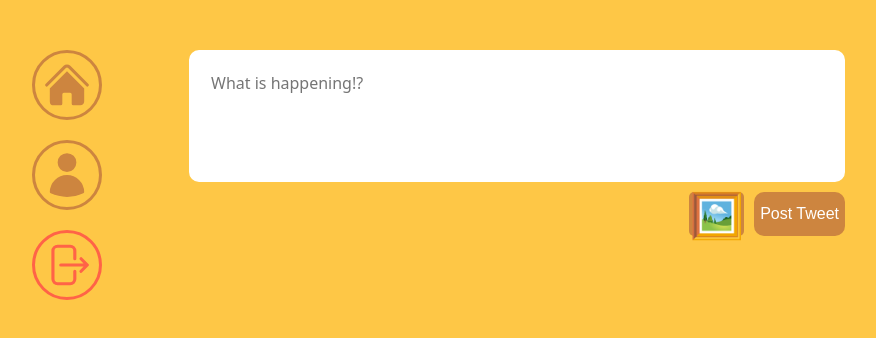
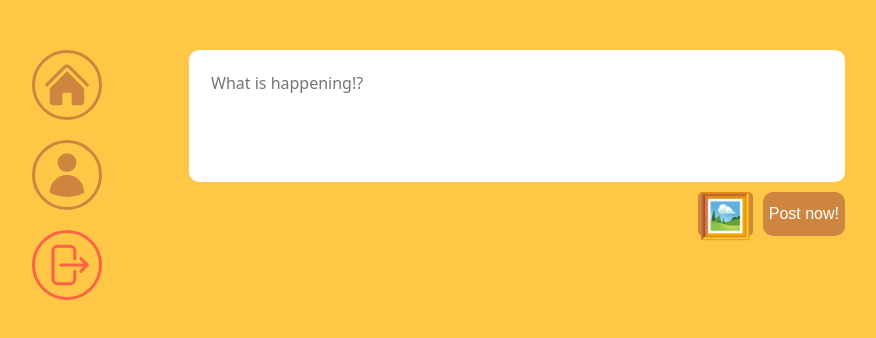
Before and after one commit to cjw020607/Cheese_SNS, a React (Vite) app: page / in a window 1280 px wide. Shown: the top 338 px of the page, without its empty margins (225-1101 px from the left). Built offline with nearby package versions, Linux system fonts and the light colour scheme; no server answers; sample sign-in values are in the browser's storage.

Commit message:
Uploading Images

```diff
--- a/src/components/post-tweet-form.tsx
+++ b/src/components/post-form.tsx
@@ -1,5 +1,8 @@
+import { addDoc, collection, updateDoc } from "firebase/firestore";
 import { useState } from "react";
 import styled from "styled-components";
+import { auth, db, storage } from "../routes/firebase";
+import { getDownloadURL, ref, uploadBytes } from "firebase/storage";
 
 const Form = styled.form`
 display:grid;
@@ -52,12 +55,12 @@ cursor:pointer;
     opacity:0.9;
 }
 `;
-export default function PostTweetForm(){
-    const [tweet,setTweet]=useState("");
+export default function PostForm(){
+    const [post,setPost]=useState("");
     const [isLoading,setIsLoading]=useState(false);
     const [file,setFile]=useState<File|null>(null);
     const onChange=(e:React.ChangeEvent<HTMLTextAreaElement>)=>{
-        setTweet(e.target.value);
+        setPost(e.target.value);
     };
     const onFileChange=(e: React.ChangeEvent<HTMLInputElement>)=>{
         const {files}=e.target;
@@ -65,17 +68,46 @@ export default function PostTweetForm(){
             setFile(files[0]);
 
     };
-    return <Form>
-        <TextArea maxLength={1000} onChange={onChange} placeholder="What is happening!?"/>
+
+    const onSubmit=async(e:React.FormEvent<HTMLFormElement>)=>{
+        e.preventDefault();
+        const user=auth.currentUser;
+        if(!user||isLoading||post===""||post.length>500)return;
+        try{
+            setIsLoading(true);
+            const doc=await addDoc(collection(db,"posts"),{
+                post,
+                createdAt:Date.now(),
+                username:user.displayName||"Anonymous",
+                userId:user.uid,
+            });
+            if(file){
+                // 이미지 파일이 어디에 저장되는지 지정할 수 있음
+                const locationRef=ref(storage,`posts/${user.uid}-${user.displayName}/${doc.id}`);
+                const result=await uploadBytes(locationRef,file);
+                // const url=await getDownloadURL(result.ref) //result의 퍼블릭 URL을 가져옴
+                // await updateDoc(doc,{
+                //     photo:url
+                // })
+
+            }
+            setPost("");
+            setFile(null);
+        }catch(e){
+            console.log(e)
+        }finally{
+            setIsLoading(false);
+        }
+    }
+
+    return <Form onSubmit={onSubmit}>
+        <TextArea value={post} maxLength={500} onChange={onChange} placeholder="What is happening!?" required/>
         <Row>
         <AttachFileBtn htmlFor="file">
             {file?"✅":"🖼️"}
-{/* //         <svg fill="none" strokeWidth={1.5} stroke="sandybrown" viewBox="0 0 24 24" xmlns="http://www.w3.org/2000/svg" aria-hidden="true">
-//   <path strokeLinecap="round" strokeLinejoin="round" d="m2.25 15.75 5.159-5.159a2.25 2.25 0 0 1 3.182 0l5.159 5.159m-1.5-1.5 1.409-1.409a2.25 2.25 0 0 1 3.182 0l2.909 2.909m-18 3.75h16.5a1.5 1.5 0 0 0 1.5-1.5V6a1.5 1.5 0 0 0-1.5-1.5H3.75A1.5 1.5 0 0 0 2.25 6v12a1.5 1.5 0 0 0 1.5 1.5Zm10.5-11.25h.008v.008h-.008V8.25Zm.375 0a.375.375 0 1 1-.75 0 .375.375 0 0 1 .75 0Z" />
-// </svg> */}
         </AttachFileBtn>
         <AttachFileInput onChange={onFileChange} type="file" id="file" accept="image/*"/>
-        <SubmitBtn type="submit" value="Post Tweet"/>
+        <SubmitBtn type="submit" value="Post now!"/>
         </Row>
     </Form>
 }
--- /dev/null
+++ b/src/components/timeline.tsx
@@ -0,0 +1,3 @@
+export default function Timeline(){
+    return <></>
+}
--- a/src/routes/firebase.tsx
+++ b/src/routes/firebase.tsx
@@ -1,6 +1,8 @@
 import { initializeApp } from "firebase/app";
 import { getAnalytics } from "firebase/analytics";
 import { getAuth } from "firebase/auth";
+import { getStorage } from "firebase/storage";
+import { getFirestore } from "firebase/firestore";
 const firebaseConfig = {
   apiKey: "AIzaSyCbFDaUW0n4QQ4TcQyPqT7sv5jPADY1qPo",
   authDomain: "cheese-sns-68ef9.firebaseapp.com",
@@ -15,3 +17,7 @@ const firebaseConfig = {
 const app = initializeApp(firebaseConfig);
 
 export const auth=getAuth(app);
+
+export const db=getFirestore(app);
+
+export const storage=getStorage(app);
--- a/src/routes/home.tsx
+++ b/src/routes/home.tsx
@@ -1,13 +1,20 @@
 import styled from "styled-components";
-import PostTweetForm from "../components/post-tweet-form";
+
 import { auth } from "./firebase";
+import PostForm from "../components/post-form";
+import Timeline from "../components/timeline";
 
 const Wrapper=styled.div`
+display:grid;
+gap:50px;
+overfow-y:scroll;
+grid-template-rows:1fr 5fr;
 `;
 export default function Home(){
     return (
         <Wrapper>
-            <PostTweetForm/>
+            <PostForm/>
+            <Timeline/>
         </Wrapper>
     )
 }
```
